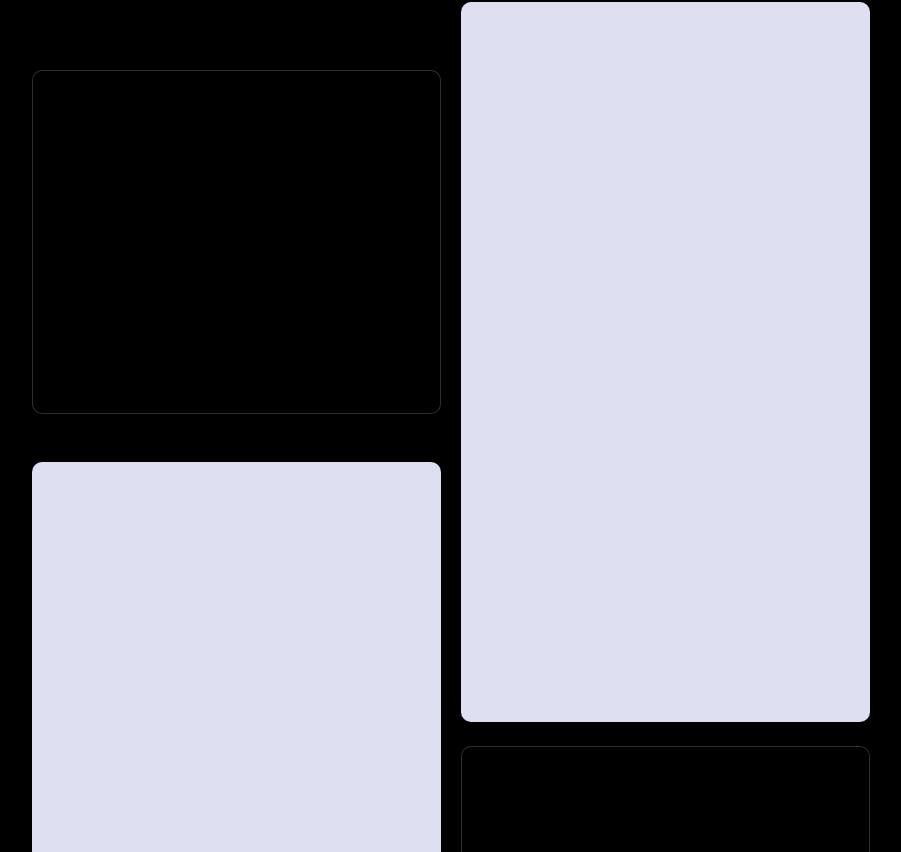
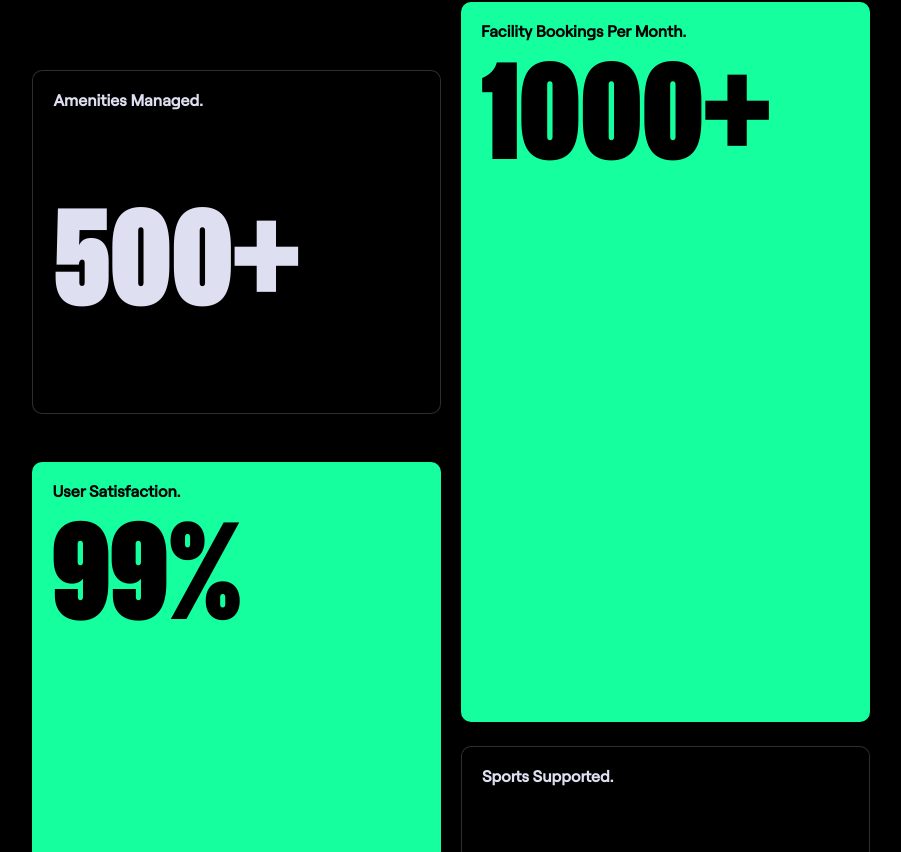
Before and after one commit to praxxOp/Athlic, a React (Vite) app: page / in a window 1280 px wide. Shown: the part 4328-5180 px from the top of the page, without its empty margins (189-1090 px from the left). Built offline with nearby package versions, Linux system fonts and the light colour scheme.

Commit message:
modified:   src/Components/About/About.css 	modified:   src/Components/About/About.jsx

```diff
--- a/src/Components/About/About.css
+++ b/src/Components/About/About.css
@@ -32,12 +32,34 @@
   border-radius: 10px;
   border: 1px solid rgba(255, 255, 255, 0.18);
   border-radius: 10px;
+  padding-top: 20px;
+  padding-left: 20px;
+}
+.stats__section__left h4{
+  font-family: robert;
+  color: #DFDFF2;
+}
+
+.stats__section__left h1{
+  margin-top: 20%;
+  font-family: zentry;
+  font-size: 10vw;
+  color: #DFDFF2;
 }
 .stats__section__right {
   height: 90vh;
   width: 42%;
-  background-color: #DFDFF2;
+  background-color: #15FF9E;
   border-radius: 10px;
+  padding-top: 20px;
+  padding-left: 20px;
+}
+.stats__section__right h4{
+  font-family: robert;
+}
+.stats__section__right h1{
+  font-family: zentry;
+  font-size: 10vw;
 }
 .stats__section__down {
   width: 100%;
--- a/src/Components/About/About.jsx
+++ b/src/Components/About/About.jsx
@@ -6,8 +6,14 @@ const About = () => {
       <div className="About__main">
         <div className="stats__section">
           <div className="stats__section__up">
-            <div className="stats__section__left"></div>
-            <div className="stats__section__right"></div>
+            <div className="stats__section__left">
+              <h4>Amenities Managed.</h4>
+              <h1>500+</h1>
+            </div>
+            <div className="stats__section__right">
+              <h4>Facility Bookings Per Month.</h4>
+              <h1>1000+</h1>
+            </div>
           </div>
           <div className="stats__section__down">
             <div
@@ -15,13 +21,19 @@ const About = () => {
               style={{
                 marginTop: "-35.5vh",
               }}
-            ></div>
+            >
+              <h4>User Satisfaction.</h4>
+              <h1>99%</h1>
+            </div>
             <div
               className="stats__section__left"
               style={{
                 marginTop: "0%",
               }}
-            ></div>
+            >
+              <h4>Sports Supported.</h4>
+              <h1>10+</h1>
+            </div>
           </div>
         </div>
       </div>
```
